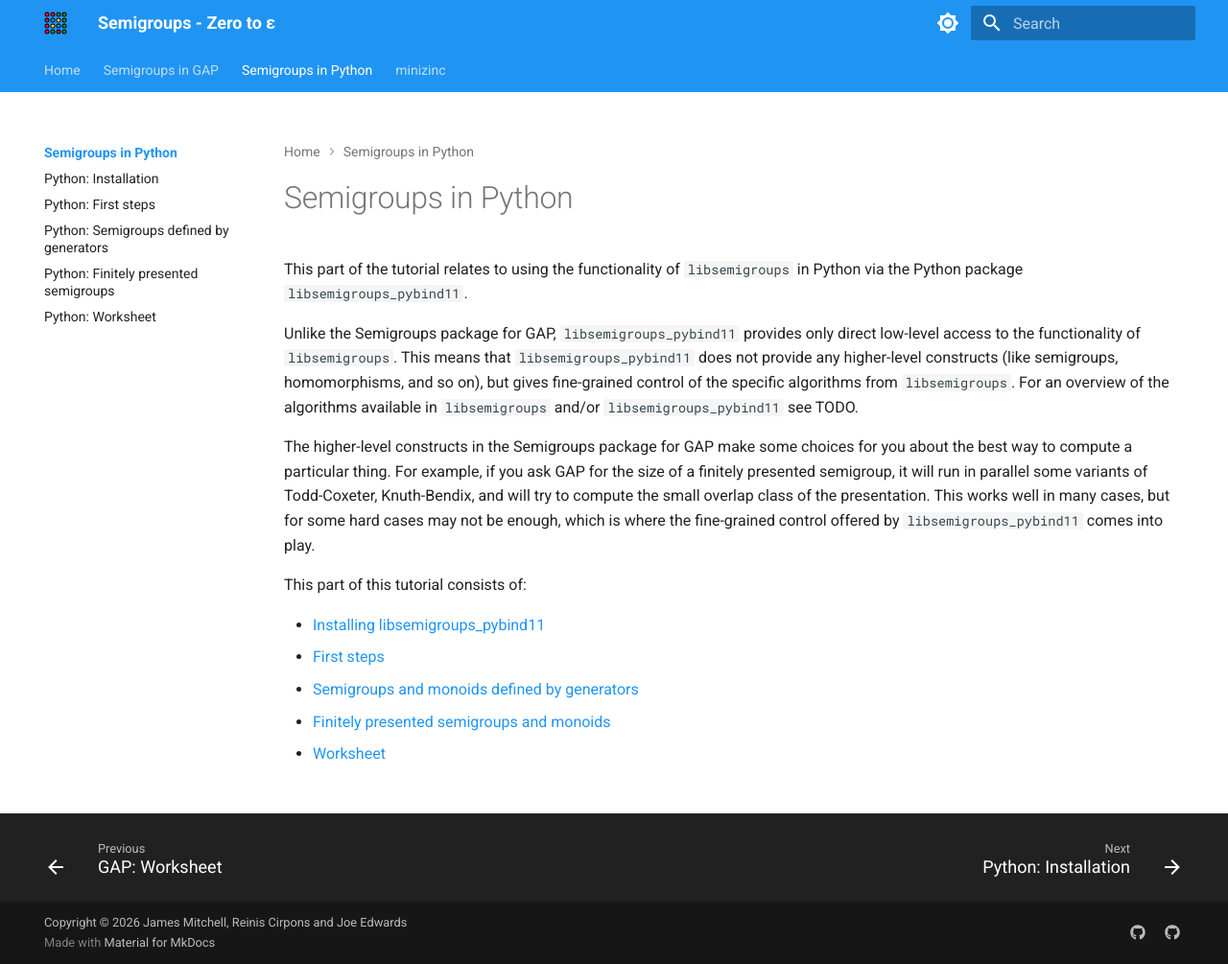
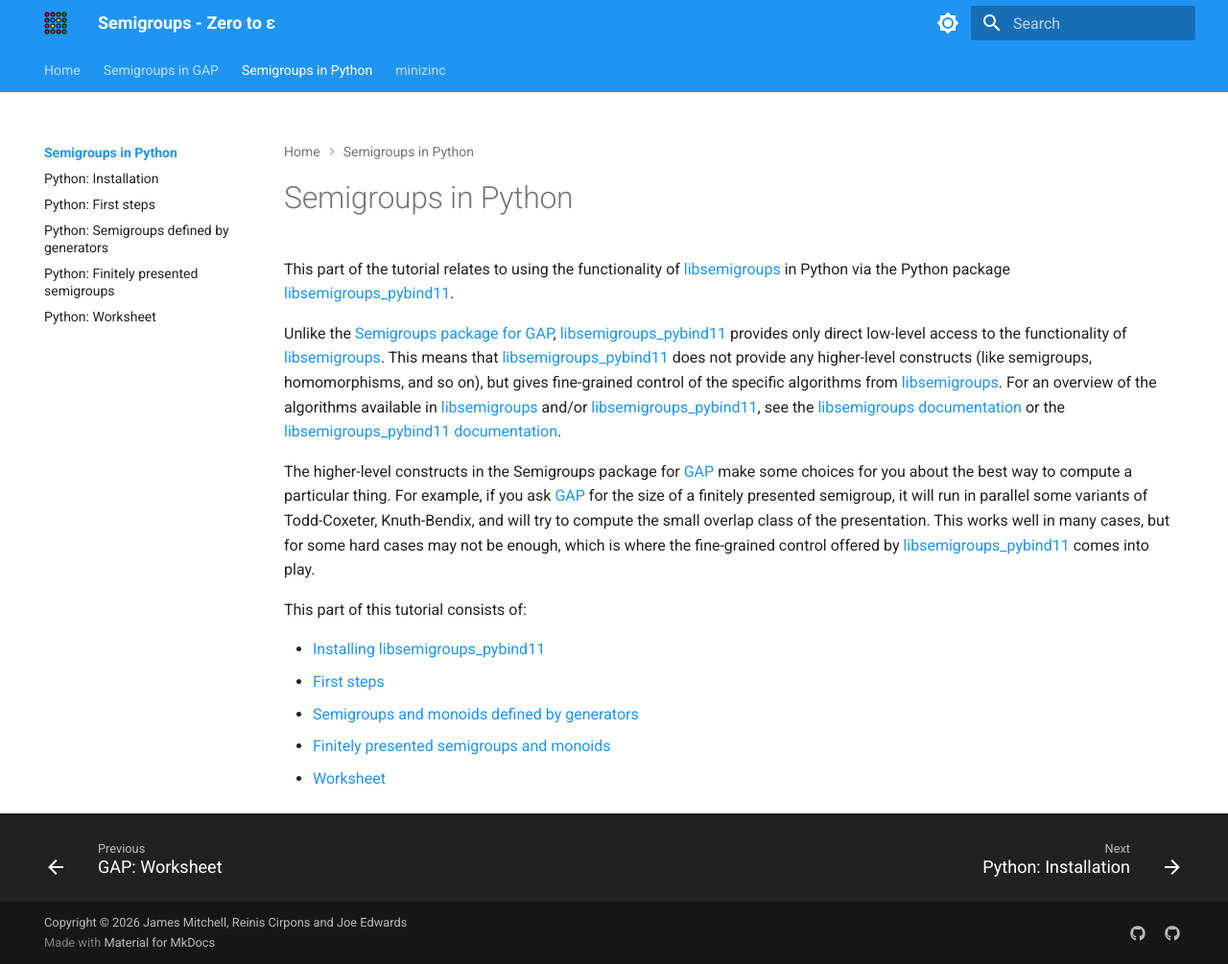
Before and after one commit to libsemigroups/tutorial, an MkDocs documentation site: the page built from docs/py/index.md, in a window 1280 px wide and 1005 px high. Shown: the whole window at 96% size. Built offline with MkDocs 1.6.1 and Material for MkDocs 9.7.7, drawn with Linux system fonts in a browser that asks for light colours.

Commit message:
Add links to py/index.md

```diff
--- a/docs/py/index.md
+++ b/docs/py/index.md
@@ -1,24 +1,25 @@
 # Semigroups in Python
 
-<!-- TODO links-->
+This part of the tutorial relates to using the functionality of
+[libsemigroups][] in Python via the Python package
+[libsemigroups_pybind11][].
 
-This part of the tutorial relates to using the functionality of `libsemigroups`
-in Python via the Python package `libsemigroups_pybind11`.
+Unlike the [Semigroups package for GAP][], [libsemigroups_pybind11][] provides
+only direct low-level access to the functionality of [libsemigroups][]. This
+means that [libsemigroups_pybind11][] does not provide any higher-level
+constructs (like semigroups, homomorphisms, and so on), but gives fine-grained
+control of the specific algorithms from [libsemigroups][]. For an overview of the
+algorithms available in [libsemigroups][] and/or [libsemigroups_pybind11][], see the
+[libsemigroups documentation][] or the
+[libsemigroups_pybind11 documentation][].
 
-Unlike the Semigroups package for GAP, `libsemigroups_pybind11` provides only
-direct low-level access to the functionality of `libsemigroups`. This means
-that `libsemigroups_pybind11` does not provide any higher-level constructs
-(like semigroups, homomorphisms, and so on), but gives fine-grained control of
-the specific algorithms from `libsemigroups`. For an overview of the algorithms
-available in `libsemigroups` and/or `libsemigroups_pybind11` see TODO.
-
-The higher-level constructs in the Semigroups package for GAP make some choices
+The higher-level constructs in the Semigroups package for [GAP][] make some choices
 for you about the best way to compute a particular thing. For example, if you
-ask GAP for the size of a finitely presented semigroup, it will run in parallel
+ask [GAP][] for the size of a finitely presented semigroup, it will run in parallel
 some variants of Todd-Coxeter, Knuth-Bendix, and will try to compute the small
 overlap class of the presentation. This works well in many cases, but for some
 hard cases may not be enough, which is where the fine-grained control offered
-by `libsemigroups_pybind11` comes into play.
+by [libsemigroups_pybind11][] comes into play.
 
 This part of this tutorial consists of:
 
@@ -27,3 +28,10 @@
 - [Semigroups and monoids defined by generators](generated.md)
 - [Finitely presented semigroups and monoids](fp.md)
 - [Worksheet](worksheet.md)
+
+[libsemigroups]: https://libsemigroups.github.io/libsemigroups/
+[libsemigroups_pybind11]: https://libsemigroups.github.io/libsemigroups_pybind11/
+[Semigroups package for GAP]: https://semigroups.github.io/Semigroups/
+[GAP]: https://www.gap-system.org/
+[libsemigroups documentation]: https://libsemigroups.github.io/libsemigroups/
+[libsemigroups_pybind11 documentation]: https://libsemigroups.github.io/libsemigroups_pybind11/
```
